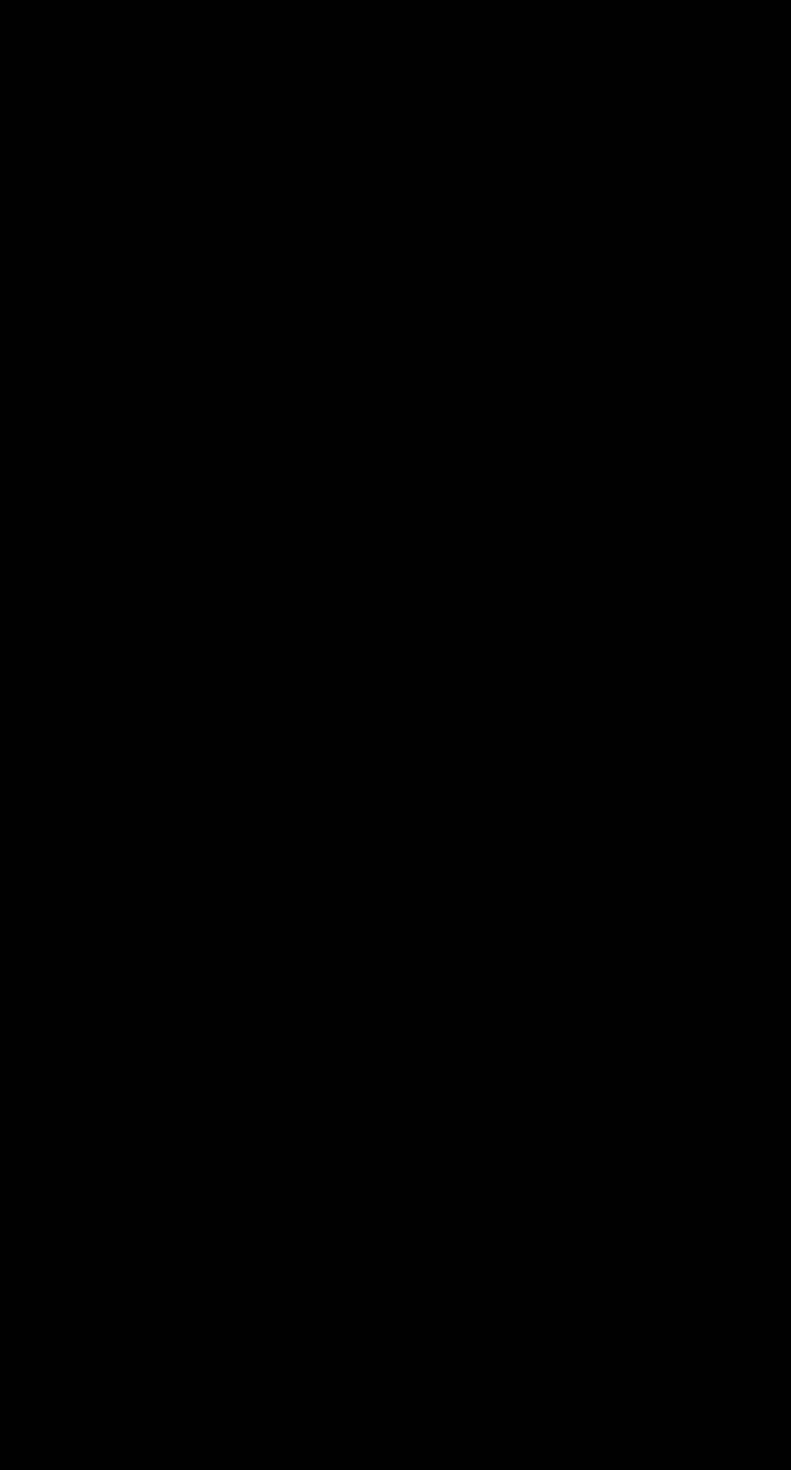
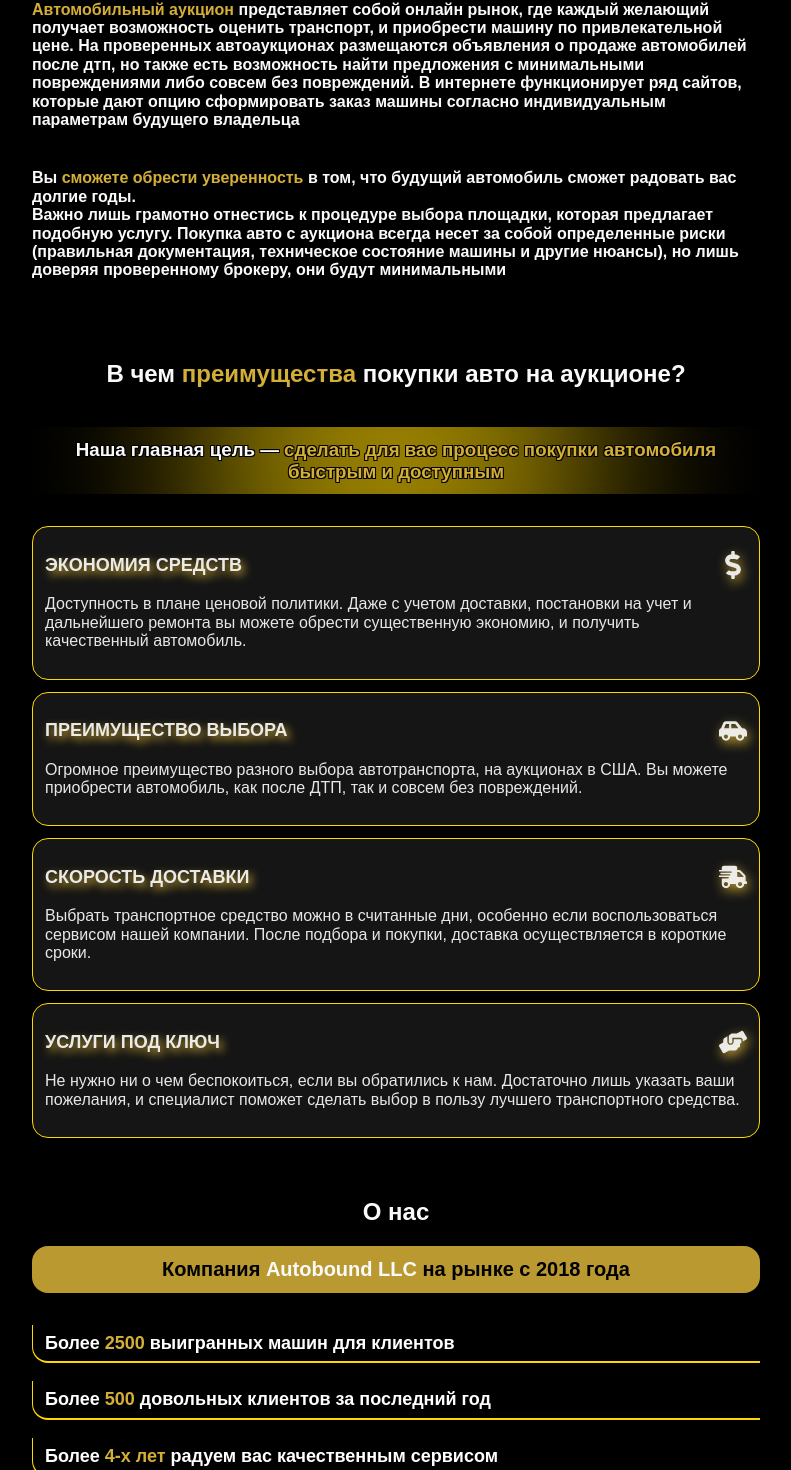
Before and after one commit to Jey2507/auto-usa, a React (Vite) app: page /auto in a window 1280 px wide. Shown: the part 3755-5225 px from the top of the page, without its empty margins (244-1035 px from the left). Before the commit the page ends 3588 px from the top, so only its background shows below. Built offline with nearby package versions, Linux system fonts and the light colour scheme.

Commit message:
add new sections

```diff
--- a/src/components/AboutUsAuto/AboutUsAuto.jsx
+++ b/src/components/AboutUsAuto/AboutUsAuto.jsx
@@ -1,5 +1,7 @@
 import css from './AboutUsAuto.module.css';
 import { FaGavel, FaEye, FaTools, FaCarCrash, FaTruckLoading, FaSearch, FaWrench, FaExclamationTriangle } from "react-icons/fa";
+import { FaDollarSign, FaCarSide, FaShippingFast, FaHandsHelping } from "react-icons/fa";
+
 
 const AboutUsAuto = () => {
     return (
@@ -95,6 +97,66 @@
                             <a href="https://t.me/zoia_kibysh" target="_blank" className={css.ctaButton} rel="noreferrer">ПОЛУЧИТЬ БЕСПЛАТНУЮ КОНСУЛЬТАЦИЮ</a>
                      </div>
                 </div>
+                <div className={css.divAutos}>
+                    <h2>Что такое <span className={css.spanColor}>аукцион</span> и как он работает?</h2>
+                    <p className={css.descrAuto}><span className={css.spanColor}>Автомобильный аукцион</span> представляет собой онлайн рынок, где каждый желающий получает возможность оценить транспорт, и приобрести машину по привлекательной цене. На проверенных автоаукционах размещаются объявления о продаже автомобилей после дтп, но также есть возможность найти предложения с минимальными повреждениями либо совсем без повреждений. В интернете функционирует ряд сайтов, которые дают опцию сформировать заказ машины согласно индивидуальным параметрам будущего владельца</p>
+                    <p className={css.descrAutoTwo}>Вы <span className={css.spanColor}>сможете обрести уверенность</span> в том, что будущий автомобиль сможет радовать вас долгие годы.<br /> Важно лишь грамотно отнестись к процедуре выбора площадки, которая предлагает подобную услугу. Покупка авто с аукциона всегда несет за собой определенные риски (правильная документация, техническое состояние машины и другие нюансы), но лишь доверяя проверенному брокеру, они будут минимальными</p>
+                    <h2>В чем <span className={css.spanColor}>преимущества</span> покупки авто на аукционе?</h2>
+                    <h3>Наша главная цель — <span className={css.spanColor}>сделать для вас процесс покупки автомобиля быстрым и доступным</span></h3>
+
+                    <ul>
+                    <li>
+                        <div className={css.advantageItem}>
+                        <FaDollarSign className={css.advantageIcon} />
+                        <h4>Экономия средств</h4>
+                        </div>
+                        <p>
+                        Доступность в плане ценовой политики. Даже с учетом доставки, постановки на учет и дальнейшего ремонта
+                        вы можете обрести существенную экономию, и получить качественный автомобиль.
+                        </p>
+                    </li>
+
+                    <li>
+                        <div className={css.advantageItem}>
+                        <FaCarSide className={css.advantageIcon} />
+                        <h4>Преимущество выбора</h4>
+                        </div>
+                        <p>
+                        Огромное преимущество разного выбора автотранспорта, на аукционах в США. Вы можете приобрести автомобиль,
+                        как после ДТП, так и совсем без повреждений.
+                        </p>
+                    </li>
+
+                    <li>
+                        <div className={css.advantageItem}>
+                        <FaShippingFast className={css.advantageIcon} />
+                        <h4>Скорость доставки</h4>
+                        </div>
+                        <p>
+                        Выбрать транспортное средство можно в считанные дни, особенно если воспользоваться сервисом нашей компании.
+                        После подбора и покупки, доставка осуществляется в короткие сроки.
+                        </p>
+                    </li>
+
+                    <li>
+                        <div className={css.advantageItem}>
+                        <FaHandsHelping className={css.advantageIcon} />
+                        <h4>Услуги под ключ</h4>
+                        </div>
+                        <p>
+                        Не нужно ни о чем беспокоиться, если вы обратились к нам. Достаточно лишь указать ваши пожелания,
+                        и специалист поможет сделать выбор в пользу лучшего транспортного средства.
+                        </p>
+                    </li>
+                    </ul>
+                </div>
+                <div className={css.boxAbout}>
+                    <h2>О нас</h2>
+                    <h3>Компания <span className={css.spanColorTwo}>Autobound LLC</span> на рынке с 2018 года</h3>
+                    <p>Более <span className={css.spanColor}>2500</span> выигранных машин для клиентов</p>
+                    <p>Более <span className={css.spanColor}>500</span> довольных клиентов за последний год</p>
+                    <p>Более <span className={css.spanColor}>4-х лет</span> радуем вас качественным сервисом</p>
+                </div>
         </section>
     );
 };
--- a/src/components/AboutUsAuto/AboutUsAuto.module.css
+++ b/src/components/AboutUsAuto/AboutUsAuto.module.css
@@ -65,7 +65,7 @@
     display: inline-block;
     padding: 15px 30px;
     font-size: 16px;
-    margin: 0 auto;
+    margin: 0 auto 40px auto;
     font-family: Arial, sans-serif;
     font-weight: bold;
     text-transform: uppercase;
@@ -191,3 +191,111 @@
 .boxListItem ul {
     margin-bottom: 60px;
 }
+
+.divAutos {
+    padding: 20px;
+}
+
+.divAutos h2 {
+    color: #fafafa;
+    margin: 40px 0;
+    text-align: center;
+}
+
+.descrAuto {
+    color: #fafafa;
+    font-weight: 700;
+    font-size: 16px;
+    margin-bottom: 40px;
+}
+
+.descrAutoTwo {
+    color: #fafafa;
+    font-weight: 700;
+    font-size: 16px;
+    margin-bottom: 80px;
+}
+
+.divAutos h3 {
+    color: #fafafa;
+    text-align: center;
+    margin-bottom: 32px;
+    background: url("../../assets/images/yellow.png");
+    background-repeat: no-repeat;
+    background-position: center;
+    background-size: 110%;
+    padding: 12px 0;
+    text-shadow:
+    -1px -1px 0 black,
+     1px -1px 0 black,
+    -1px  1px 0 black,
+     1px  1px 0 black;
+}
+
+.divAutos ul {
+    display: flex;
+    flex-direction: column;
+    gap: 12px;
+}
+
+.divAutos ul li {
+    padding: 12px;
+    border: 1px solid gold;
+    border-radius: 16px;
+    color: rgba(245, 245, 245, 0.936);
+    background-color: #33333369;
+}
+
+.divAutos ul h4 {
+    font-weight: 700;
+    font-size: 18px;
+    margin: 0;
+    text-transform: uppercase;
+    text-shadow: 3px 4px 8px #d4af37;
+}
+
+.advantageItem {
+    margin-top: 12px;
+    display: flex;
+    flex-direction: row-reverse;
+    justify-content: space-between;
+    align-items: center;
+}
+
+.advantageItem svg {
+    filter: drop-shadow(2px 4px 6px #d4af37);
+}
+
+.boxAbout {
+    padding: 20px;
+}
+
+.boxAbout h2 {
+    color: #fafafa;
+    text-align: center;
+    font-size: 24px;
+}
+
+.spanColorTwo {
+    color: #fafafa;
+}
+
+.boxAbout h3 {
+    color: rgb(0, 0, 0);
+    background-color: #d4af37df;
+    border-radius: 16px;
+    padding: 12px;
+    text-align: center;
+    margin-bottom: 32px;
+    font-size: 20px;
+}
+
+.boxAbout p {
+    color: rgb(255, 255, 255);
+    border-bottom: 2px solid gold;
+    border-left: 1px solid gold;
+    border-bottom-left-radius: 16px;
+    padding: 8px 12px;
+    font-size: 18px;
+    font-weight: 600;
+}
```
